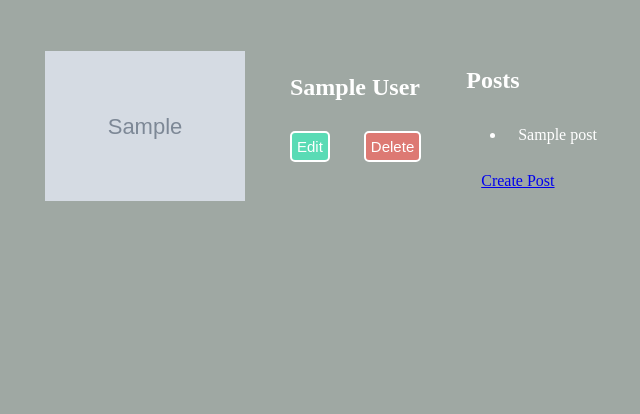
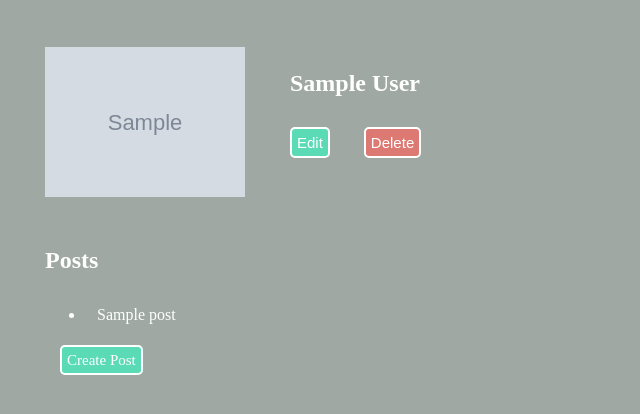
Before and after one commit to giuliana5/flask-blogly, a Flask app: page /users/1 in a window 1280 px wide. Shown: the top 414 px of the page, without its empty margins (2-642 px from the left). Run offline with Flask 3, Linux system fonts and the light colour scheme; tables that the repository leaves empty hold one stand-in row (values such as "Sample post"); grey boxes marked "Sample" are stand-in pictures.

Commit message:
Changed details page style to accommodate the posts list.

```diff
--- a/static/styles.css
+++ b/static/styles.css
@@ -12,7 +12,7 @@ li {
     padding: 12px;
 }
 
-.new-user,
+.new,
 button {
     color: white;
     text-decoration: none;
@@ -23,7 +23,7 @@ button {
     background-color: #5adbb5;
 }
 
-.new-user:hover,
+.new:hover,
 button:hover {
     background-color: #5dbea3;
 }
@@ -64,6 +64,7 @@ li a:hover {
 
 section {
     display: flex;
+    flex-wrap: wrap;
     align-items: center;
 }
 
@@ -78,3 +79,7 @@ section {
     border: 2px solid white;
     border-radius: 5px;
 }
+
+.break {
+    flex-basis: 100%;
+}
```
